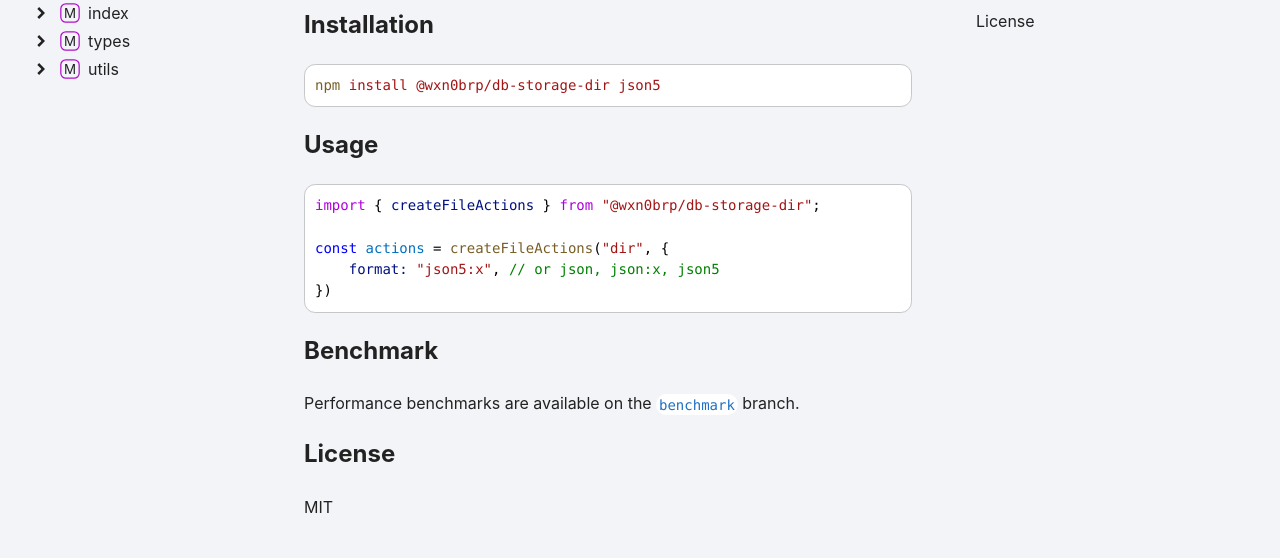
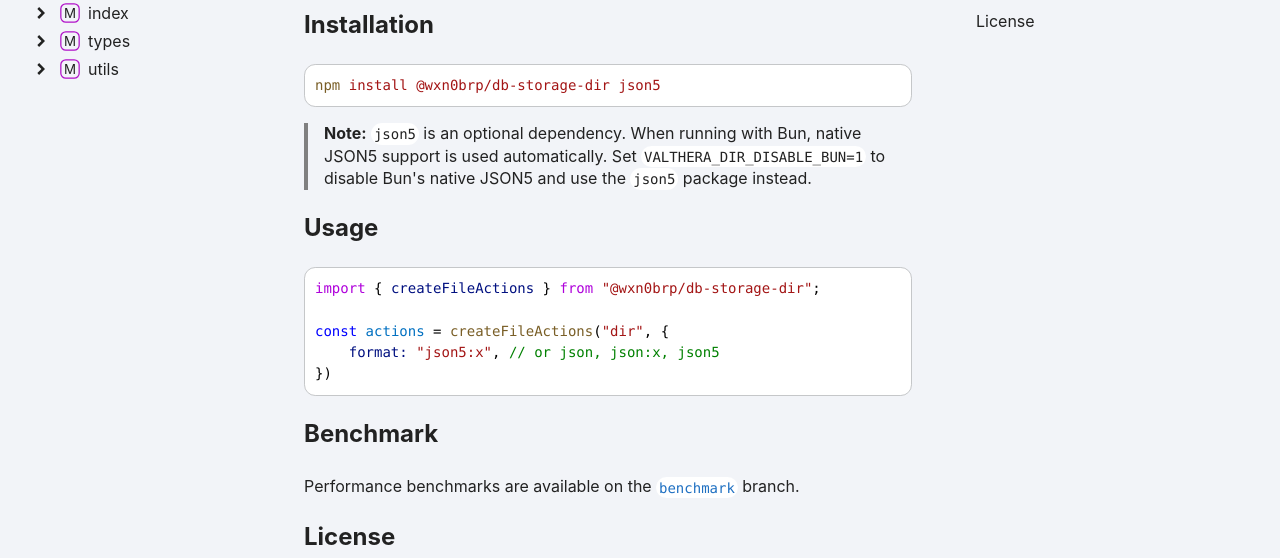
Before and after one commit to wxn0brP/ValtheraDB-storage-dir, a plain HTML site: page index.html in a window 1280 px wide. Shown: the part 242-800 px from the top of the page. Drawn offline with Linux system fonts and the light colour scheme.

Commit message:
deploy: ecc48d7bbf5784db0795a9aa676fcc2517ecd319

```diff
--- a/index.html
+++ b/index.html
@@ -4,6 +4,9 @@
 <pre><code class="bash"><span class="hl-0">npm</span><span class="hl-1"> </span><span class="hl-2">install</span><span class="hl-1"> </span><span class="hl-2">@wxn0brp/db-storage-dir</span><span class="hl-1"> </span><span class="hl-2">json5</span>
 </code><button type="button">Copy</button></pre>
 
+<blockquote>
+<p><strong>Note:</strong> <code>json5</code> is an optional dependency. When running with Bun, native JSON5 support is used automatically. Set <code>VALTHERA_DIR_DISABLE_BUN=1</code> to disable Bun's native JSON5 and use the <code>json5</code> package instead.</p>
+</blockquote>
 <h2 id="usage" class="tsd-anchor-link">Usage<a href="#usage" aria-label="Permalink" class="tsd-anchor-icon"><svg viewBox="0 0 24 24" aria-hidden="true"><use href="assets/icons.svg#icon-anchor"></use></svg></a></h2>
 <pre><code class="typescript"><span class="hl-3">import</span><span class="hl-1"> { </span><span class="hl-4">createFileActions</span><span class="hl-1"> } </span><span class="hl-3">from</span><span class="hl-1"> </span><span class="hl-2">&quot;@wxn0brp/db-storage-dir&quot;</span><span class="hl-1">;</span><br/><br/><span class="hl-5">const</span><span class="hl-1"> </span><span class="hl-6">actions</span><span class="hl-1"> = </span><span class="hl-0">createFileActions</span><span class="hl-1">(</span><span class="hl-2">&quot;dir&quot;</span><span class="hl-1">, {</span><br/><span class="hl-1">    </span><span class="hl-4">format:</span><span class="hl-1"> </span><span class="hl-2">&quot;json5:x&quot;</span><span class="hl-1">, </span><span class="hl-7">// or json, json:x, json5</span><br/><span class="hl-1">})</span>
 </code><button type="button">Copy</button></pre>
```
